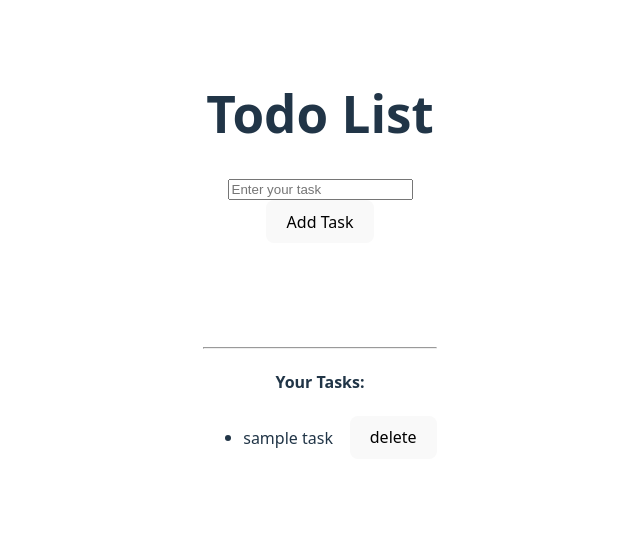
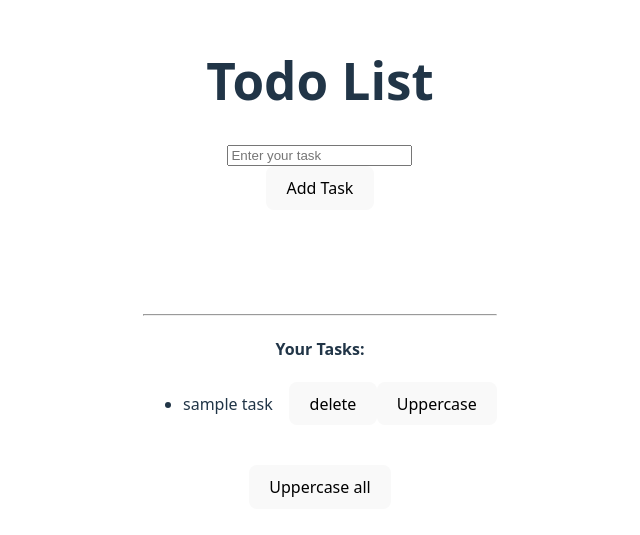
Before and after one commit to Shreyash-23423/React-tutorials, a React (Vite) app: page / in a window 1280 px wide. Shown: the part 137-672 px from the top of the page, without its empty margins (320-960 px from the left). Built offline with nearby package versions, Linux system fonts and the light colour scheme.

Commit message:
learned about how to update one element in a array and also how to update  all elements

```diff
--- a/src/TodoList.jsx
+++ b/src/TodoList.jsx
@@ -22,6 +22,31 @@ export default function TodoList() {
     setTodos((prevTodos) => todos.filter((prevTodos)=> prevTodos.id != id));
    }
 
+    let uppercaseall = () => {
+       setTodos((prevTodos) =>
+        prevTodos.map((todo) => {
+            return {
+                ...todo,
+                task: todo.task.toUpperCase()
+            };
+        })
+       );
+    }
+
+    let uppercaseone = (id) => {
+        setTodos((prevTodos) =>
+            prevTodos.map((todo) => {
+                if (todo.id === id) {
+                    return {
+                        ...todo,
+                        task: todo.task.toUpperCase()
+                    };
+                }
+                return todo;
+            })
+        );
+    }
+
     return (
         <div>
             <h1>Todo List</h1>
@@ -41,9 +66,12 @@ export default function TodoList() {
                         <span>{todo.task}</span>
                         &nbsp; &nbsp;&nbsp;
                         <button onClick={() => deleteTodo(todo.id)}>delete</button>
+                        <button onClick={() => uppercaseone(todo.id)}>Uppercase</button>
                         </li>
                     ))}
                 </ul>
+                <br />
+                <button onClick={uppercaseall}>Uppercase all</button>
             </div>
         </div>
     );
```
